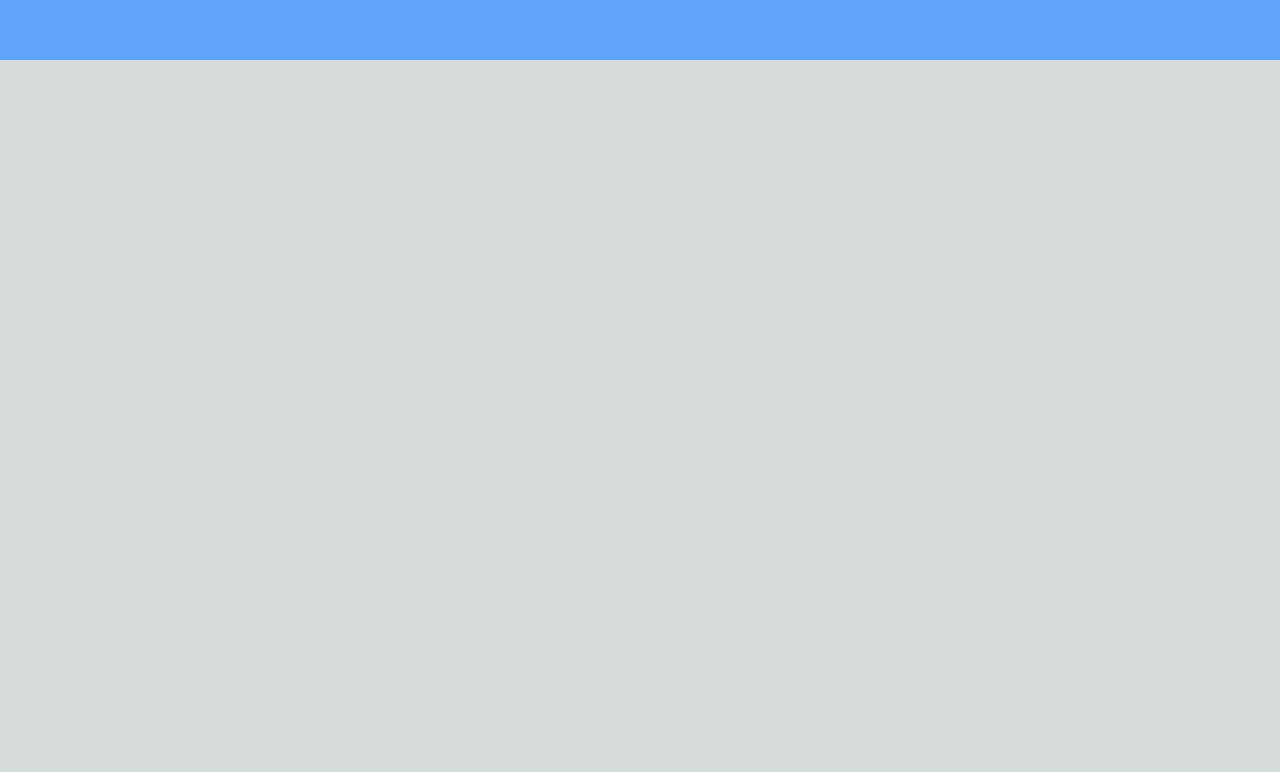
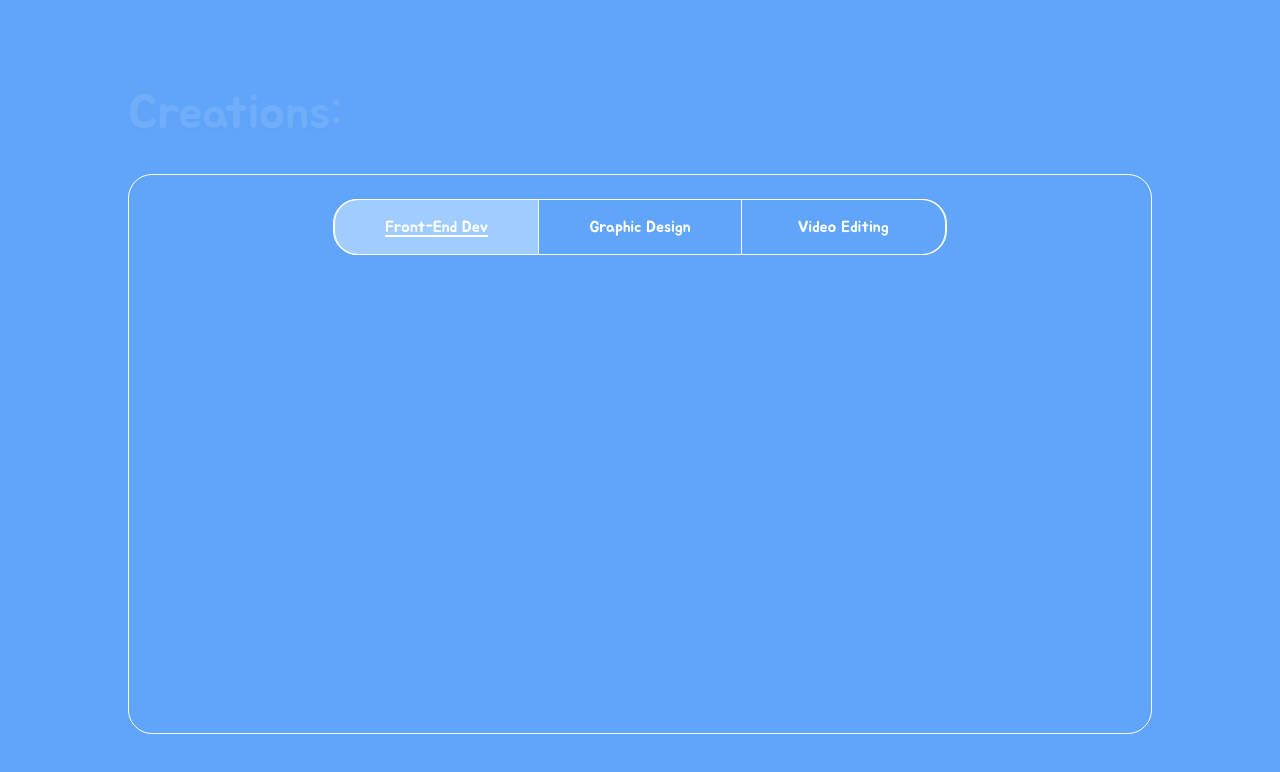
Before and after one commit to karti3k/personal-portfolio-project-2.0, a Next.js app: page / in a window 1280 px wide. Shown: the part 820-1592 px from the top of the page. Before the commit the page ends 880 px from the top, so only its background shows below. Built offline with nearby package versions, Linux system fonts and the light colour scheme; a web font is replaced by a local one.

Commit message:
Added Structure for Creations component and added selected bttn logic

```diff
--- a/src/app/page.tsx
+++ b/src/app/page.tsx
@@ -2,6 +2,7 @@
 import React, { useEffect, useState } from 'react';
 import NavBar from '@/components/NavBar';
 import About from '@/components/About';
+import Creations from '@/components/Creations';
 
 const App = () => {
   const [isDarkMode, setIsDarkMode] = useState<boolean>(false);
@@ -21,6 +22,7 @@ const App = () => {
     <div className={isDarkMode ? 'dark' : ''}>
       <NavBar isDarkMode={isDarkMode} toggleDarkMode={toggleDarkMode} />
       <About isDarkMode={isDarkMode} />
+      <Creations isDarkMode={isDarkMode}/>
     </div>
   );
 };
--- /dev/null
+++ b/src/components/Creations.tsx
@@ -0,0 +1,29 @@
+'use client';
+import React, { useState, useEffect } from 'react';
+import Image, { StaticImageData } from 'next/image';
+
+interface CreationsProps {
+    isDarkMode: boolean;
+}
+
+const Creations: React.FC<CreationsProps> = ({ isDarkMode }) => {
+    const [selected, setSelected] = useState<string>('Front-End Dev');
+    return (
+        <section className={`pt-24 md:pt-0 -mt-0 md:-mt-12 w-full h-screen px-8 md:px-12 lg:px-32 flex flex-col justify-center ${isDarkMode ? 'bg-custom-black' : 'bg-custom-blue'} jua-font`}>
+            <span className={`jua-font text-4xl md:text-5xl opacity-10 md:h-20 drop-shadow-lg ${isDarkMode ? 'text-custom-green' : 'text-white'}`}>
+                Creations:
+            </span>
+            <div className={`mt-1 w-full h-[70%] border rounded-3xl flex flex-col items-center py-6 ${isDarkMode ? 'bg-custom-black border-custom-blue-green' : 'bg-custom-blue border-white'}`}>
+                <div className={`${isDarkMode ? 'text-custom-blue-green bg-black border-custom-blue-green' : 'text-white bg-custom-blue-40 border-white'} flex justify-around items-center w-[60%] h-14 rounded-3xl border`}>
+                    <button className={`${selected === 'Front-End Dev' ? (isDarkMode ? 'bg-black border-custom-blue-green' : 'bg-custom-blue-40 border-white') : (isDarkMode ? 'bg-custom-black border-custom-blue-green' : 'bg-custom-blue border-white')} border border-r-0 rounded-3xl rounded-r-none w-1/3 h-14`} onClick={() => setSelected('Front-End Dev')}> <span className={`border-b-2 ${selected === 'Front-End Dev' ? (isDarkMode ? 'border-custom-blue-green' : 'border-white') : (isDarkMode ? 'border-black' : 'border-none')}`}>Front-End Dev</span> </button>
+
+                    <button className={`border rounded-3xl w-1/3 h-14 rounded-r-none rounded-l-none ${selected === 'Graphic Design' ? (isDarkMode ? 'bg-black border-custom-blue-green' : 'bg-custom-blue-40 border-white') : (isDarkMode ? 'bg-custom-black border-custom-blue-green' : 'bg-custom-blue border-white')}`} onClick={() => setSelected('Graphic Design')}><span className={`border-b-2 ${selected === 'Graphic Design' ? (isDarkMode ? 'border-custom-blue-green' : 'border-white') : (isDarkMode ? 'border-none' : 'border-none')}`}>Graphic Design</span></button>
+
+                    <button className={`border rounded-3xl w-1/3 h-14 border-l-0 rounded-l-none ${selected === 'Video Editing' ? (isDarkMode ? 'bg-black border-custom-blue-green' : 'bg-custom-blue-40 border-white') : (isDarkMode ? 'bg-custom-black border-custom-blue-green' : 'bg-custom-blue border-white')}`} onClick={() => setSelected('Video Editing')}><span className={`border-b-2 ${selected === 'Video Editing' ? (isDarkMode ? 'border-custom-blue-green' : 'border-white') : (isDarkMode ? 'border-black' : 'border-none')}`}>Video Editing</span></button>
+                </div>
+            </div>
+        </section>
+    )
+}
+
+export default Creations
```
